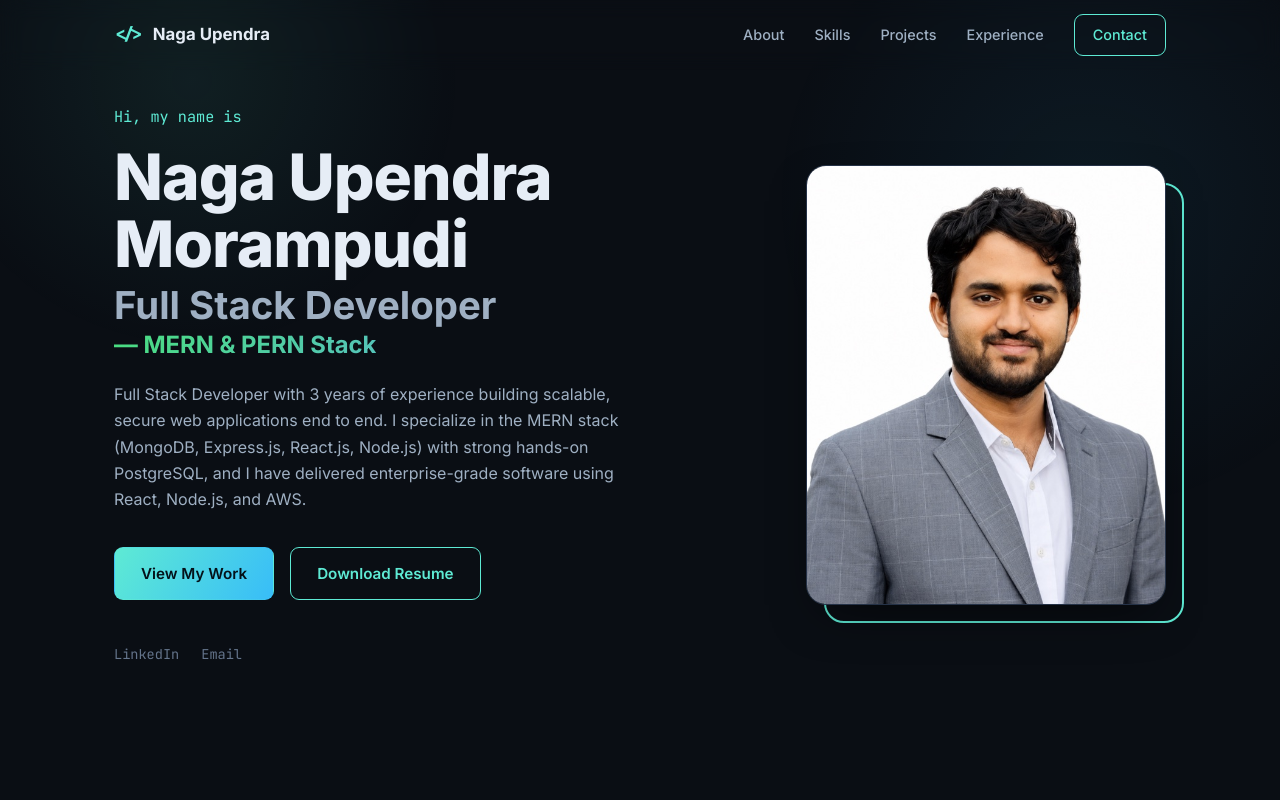
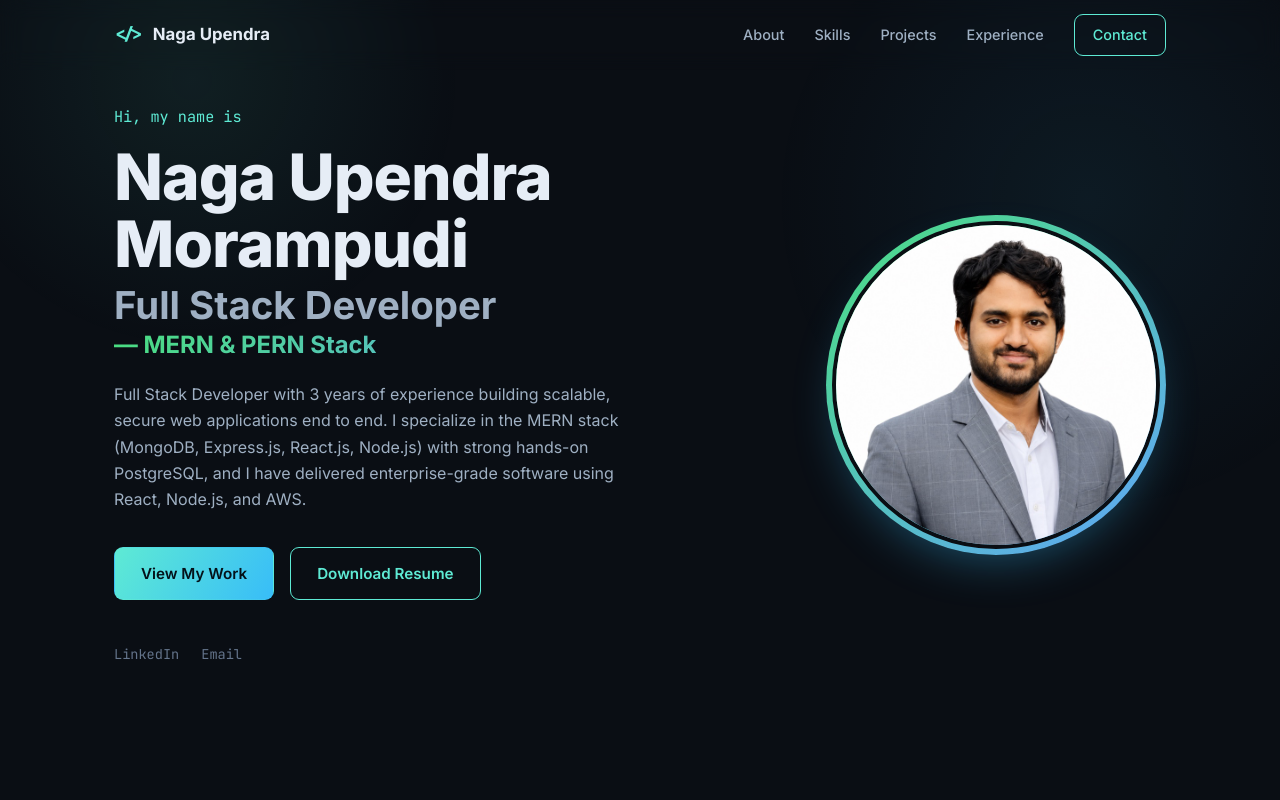
Before and after one commit to YaswanthVanama123/upendra-portfolio, a React (Vite) app: page / in a window 1280 px wide. Shown: the top 800 px of the page. Built offline with nearby package versions, Linux system fonts and the light colour scheme.

Commit message:
Style hero photo as circular avatar with teal gradient ring

```diff
--- a/src/index.css
+++ b/src/index.css
@@ -217,33 +217,26 @@ button { font-family: inherit; }
 .hero__photo {
   position: relative;
   width: 100%;
-  max-width: 360px;
+  max-width: 340px;
   margin-left: auto;
+  aspect-ratio: 1 / 1;
+  padding: 6px;
+  border-radius: 50%;
+  background: linear-gradient(140deg, var(--mern), var(--pern));
+  box-shadow: 0 20px 50px -20px rgba(56, 189, 248, 0.45);
 }
-.hero__photo::before {
-  content: "";
-  position: absolute;
-  inset: 0;
-  translate: 18px 18px;
-  border: 2px solid var(--accent);
-  border-radius: 20px;
-  z-index: -1;
-  transition: translate 0.3s var(--ease);
-}
-.hero__photo:hover::before { translate: 12px 12px; }
 .hero__photo img {
   display: block;
   width: 100%;
-  aspect-ratio: 1 / 1;
+  height: 100%;
+  border-radius: 50%;
   object-fit: cover;
-  border-radius: 20px;
-  border: 1px solid var(--border);
+  border: 4px solid var(--bg);
   background: var(--surface);
-  box-shadow: var(--shadow);
   filter: grayscale(12%);
   transition: filter 0.3s var(--ease), transform 0.3s var(--ease);
 }
-.hero__photo:hover img { filter: none; transform: translateY(-3px); }
+.hero__photo:hover img { filter: none; transform: scale(1.02); }
 
 .about { display: grid; grid-template-columns: 1.6fr 1fr; gap: 50px; align-items: start; }
 .about__text p { color: var(--text-dim); margin-bottom: 16px; }
```
